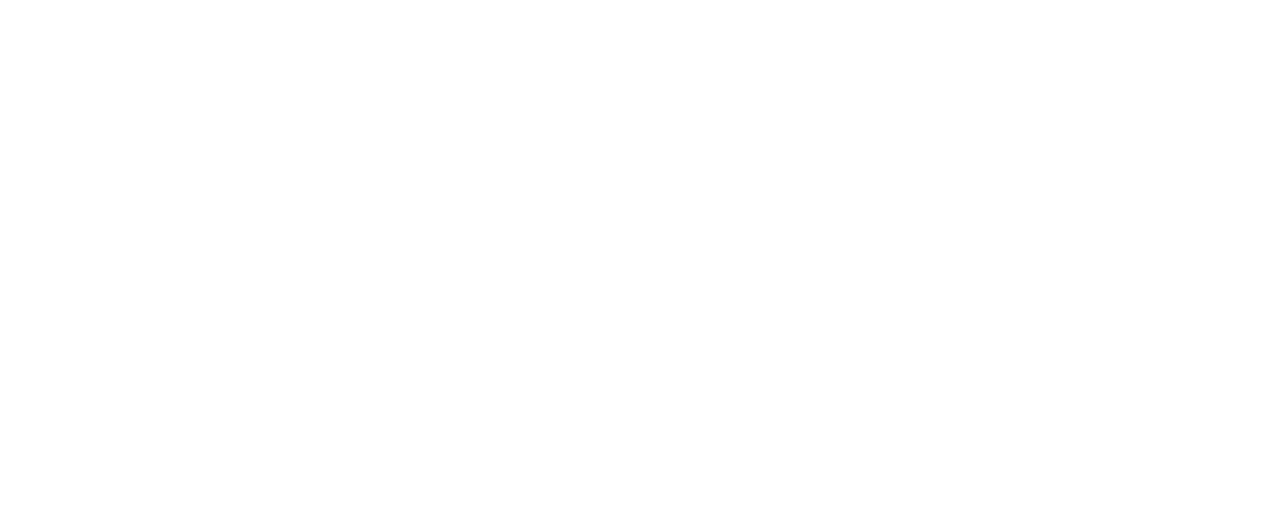
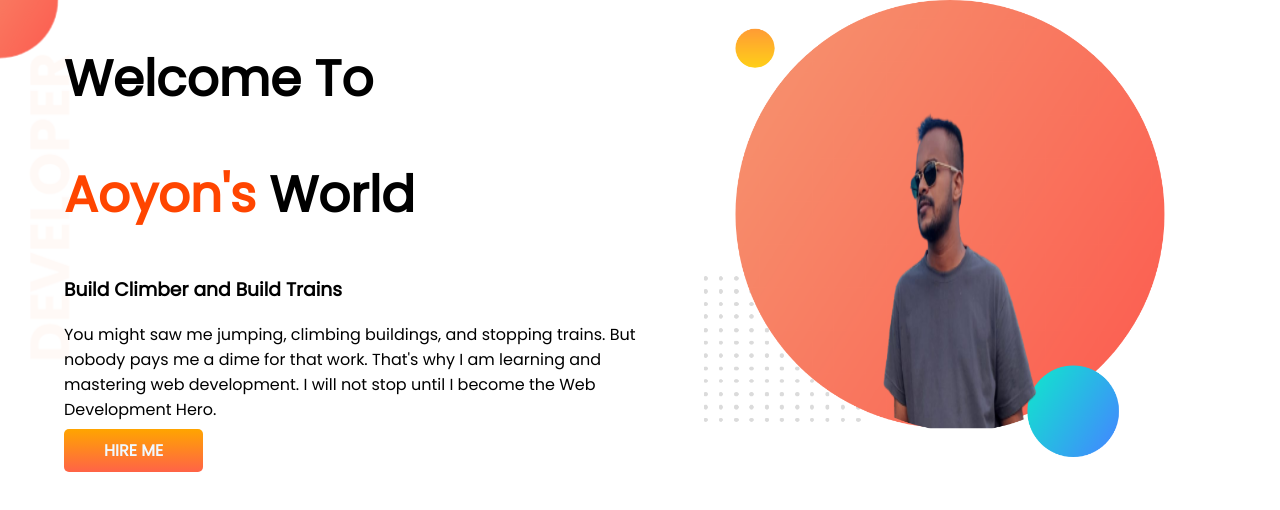
Before and after one commit to Aoyon123/My-Portfolio-Html-Css-, a plain HTML site: page My-Portfolio(Html-Css)/index.html in a window 1280 px wide. Drawn offline with Linux system fonts and the light colour scheme.

Commit message:
top-banner added

```diff
--- a/My-Portfolio(Html-Css)/index.html
+++ b/My-Portfolio(Html-Css)/index.html
@@ -4,9 +4,32 @@
     <meta charset="UTF-8">
     <meta http-equiv="X-UA-Compatible" content="IE=edge">
     <meta name="viewport" content="width=device-width, initial-scale=1.0">
+    <link rel="preconnect" href="https://fonts.googleapis.com">
+    <link rel="preconnect" href="https://fonts.gstatic.com" crossorigin>
+    <link href="https://fonts.googleapis.com/css2?family=Poppins&display=swap" rel="stylesheet">
+    <link rel="stylesheet" href="style.css">
+
     <title>Portfolio</title>
 </head>
 <body>
 
+    <section class="top-banner">
+
+   <div class="half-width">
+    <h1>Welcome To</h1>
+    <h1 ><span class="orange-color">Aoyon's</span> World</h1>
+    <h3>Build Climber and Build Trains</h3>
+
+    <p>You might saw me jumping, climbing buildings, and stopping trains. But nobody pays me a dime for that work. That's why I am learning and mastering web development. I will not stop until I become the Web Development Hero.</p>
+
+    <a class="link-button" target="_blank" href="https://www.linkedin.com/in/fahamidul-haque-7a84711a7/"> HIRE ME</a>
+   </div>
+
+   <div class="half-width">
+    <img src="images/Aoyon-backgroundimage.png" alt="">
+   </div>
+    </section>
+
+
 </body>
 </html>
--- /dev/null
+++ b/My-Portfolio(Html-Css)/style.css
@@ -0,0 +1,36 @@
+body{
+    font-family: 'Poppins', sans-serif;
+    margin:0;
+}
+h1{
+    font-size:50px;
+}
+
+.orange-color{
+    color:orangered;
+}
+
+section{
+    display:flex;
+}
+.half-width{
+    width:50%;
+    padding-left: 5%;
+}
+.half-width img{
+    width:80%;
+}
+
+.link-button{
+    text-decoration:none;
+    background-image: linear-gradient(orange,tomato);
+    padding:10px 40px;
+    color:aliceblue;
+    font-weight: 700;
+    border-radius: 5px;
+}
+
+.top-banner{
+    background-image: url(images/top-banner.png);
+    background-repeat: no-repeat;
+}
```
Also changed, not shown: My-Portfolio(Html-Css)/images/Aoyon-backgroundimage.png (added), My-Portfolio(Html-Css)/images/dream-bg.png (added), My-Portfolio(Html-Css)/images/exp-bg.png (added), My-Portfolio(Html-Css)/images/jhankar.png (added), My-Portfolio(Html-Css)/images/jhankar2.png (added), My-Portfolio(Html-Css)/images/my-bg.png (added), My-Portfolio(Html-Css)/images/my-bg2.png (added), My-Portfolio(Html-Css)/images/top-banner.png (added), 7 other files.
